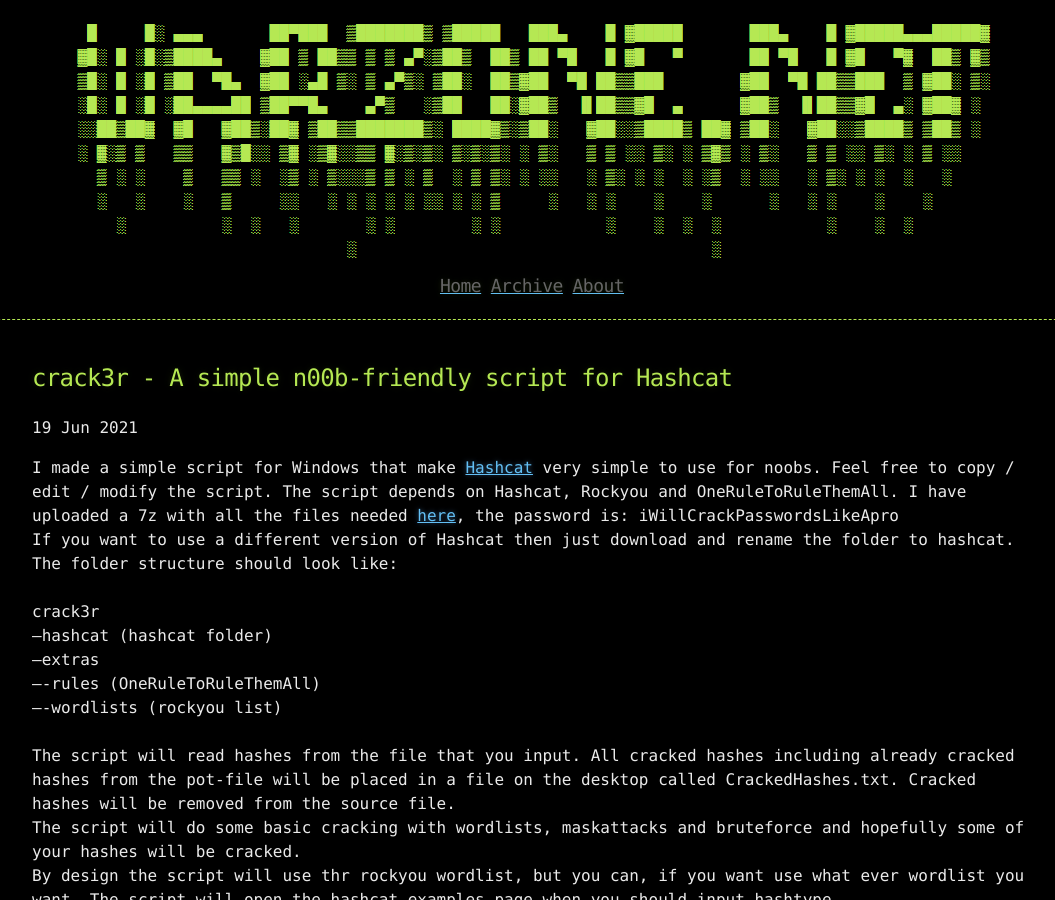
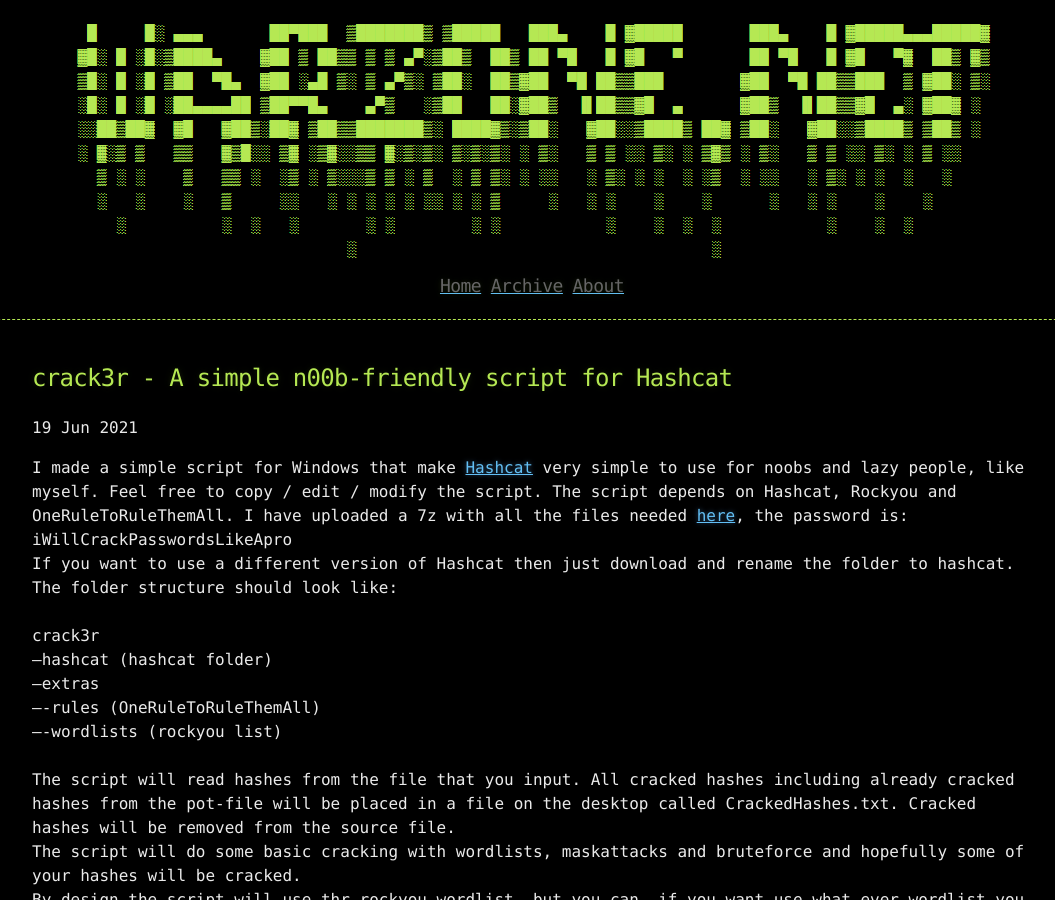
Before and after one commit to datahackare/warz0ne, a Jekyll site: the page built from _posts/2021-06-19-crack3r.md, in a window 1280 px wide and 900 px high. Shown: the whole window, without its empty margins (108-1163 px from the left). Built offline with Jekyll 4.4.1, drawn with Linux system fonts in a browser that asks for light colours.

Commit message:
Update 2021-06-19-crack3r.md

```diff
--- a/_posts/2021-06-19-crack3r.md
+++ b/_posts/2021-06-19-crack3r.md
@@ -3,7 +3,7 @@ title: crack3r - A simple n00b-friendly script for Hashcat
 published: true
 ---
 
-I made a simple script for Windows that make <a href="https://hashcat.net/hashcat/" target="_blank">Hashcat</a> very simple to use for noobs.
+I made a simple script for Windows that make <a href="https://hashcat.net/hashcat/" target="_blank">Hashcat</a> very simple to use for noobs and lazy people, like myself.
 Feel free to copy / edit / modify the script.
 The script depends on Hashcat, Rockyou and OneRuleToRuleThemAll. I have uploaded a 7z with all the files needed <a href="https://ufile.io/prraj24q" target="_blank">here</a>, the password is: iWillCrackPasswordsLikeApro<br />
 If you want to use a different version of Hashcat then just download and rename the folder to hashcat.<br />
```
